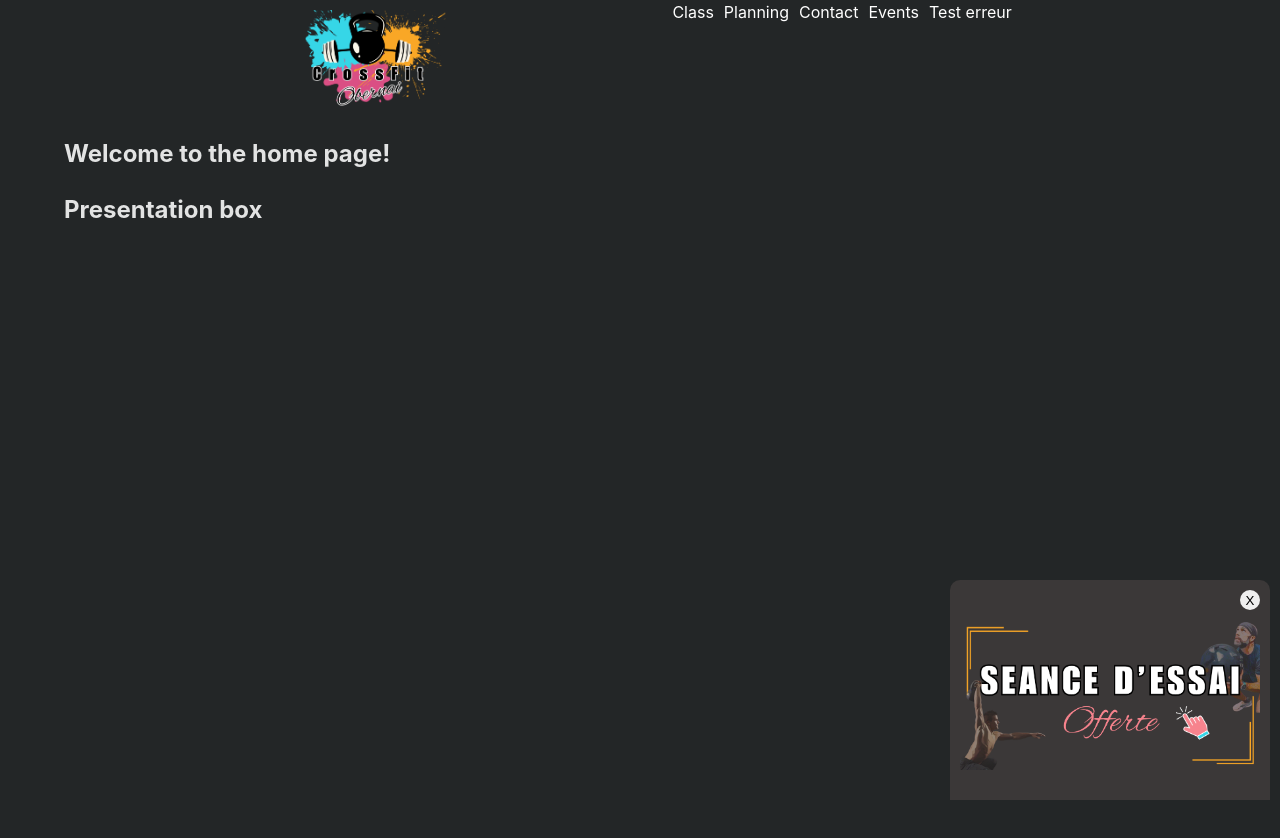
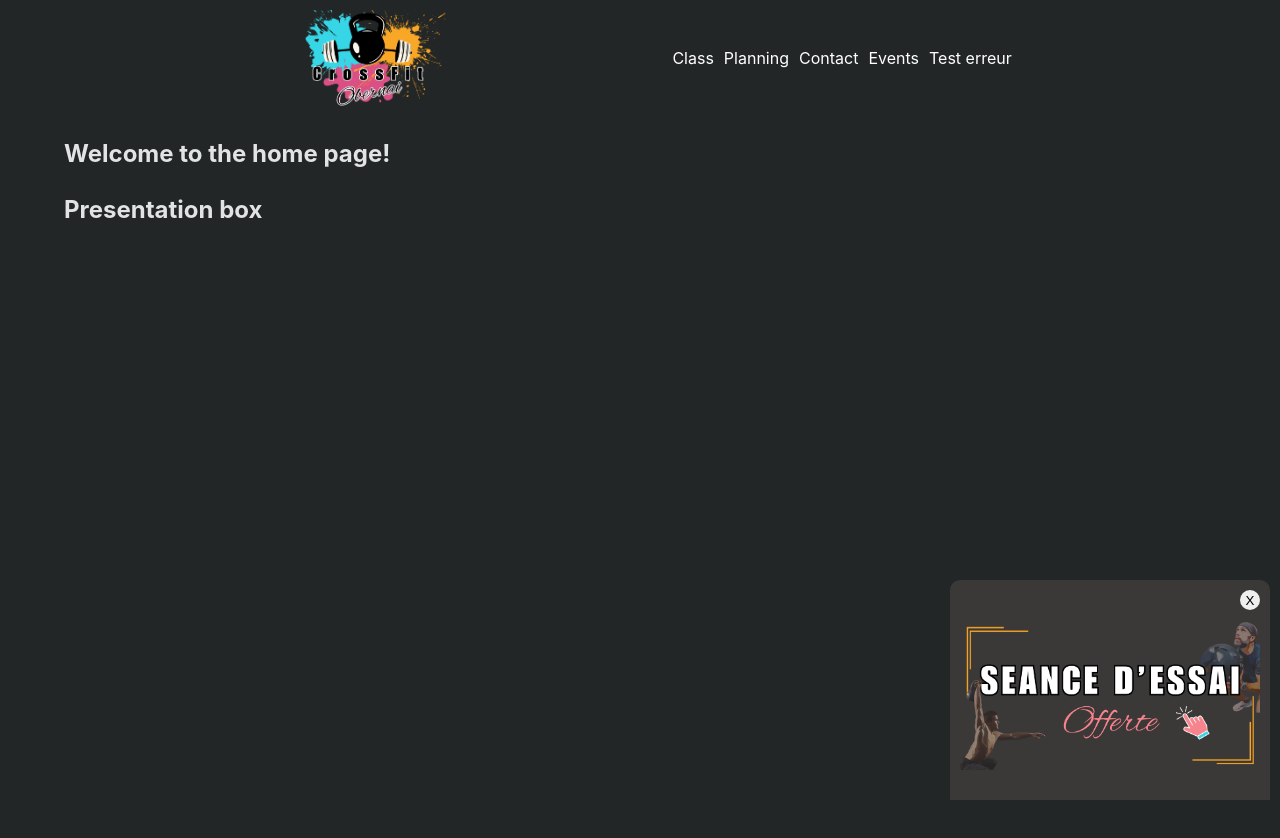
Before and after one commit to Crrux/CrossfitObernai, a React (Vite) app: page / in a window 1280 px wide. Shown: the top 838 px of the page. Built offline with nearby package versions, Linux system fonts and the light colour scheme.

Commit message:
style header

```diff
--- a/src/layout/header/_header.sass
+++ b/src/layout/header/_header.sass
@@ -1,6 +1,8 @@
 header
     display: flex
     justify-content: space-evenly
+    align-items: center
+    // flex-flow: column
     a
         text-decoration: none
         color: white
--- a/src/sass/style.css
+++ b/src/sass/style.css
@@ -1,6 +1,7 @@
 header {
   display: flex;
   justify-content: space-evenly;
+  align-items: center;
 }
 header a {
   text-decoration: none;
```
Also changed, not shown: 1 other file (tests, documents, lock files or other folders).
